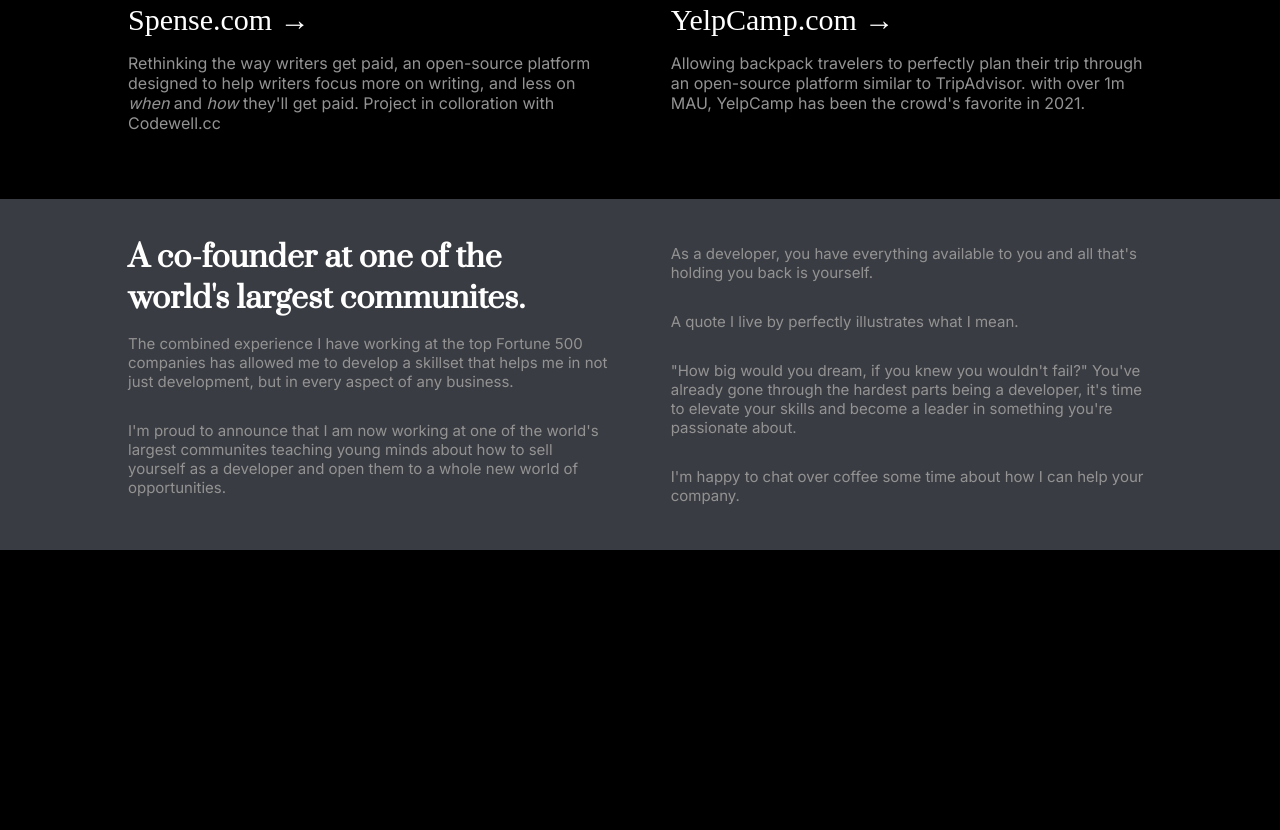
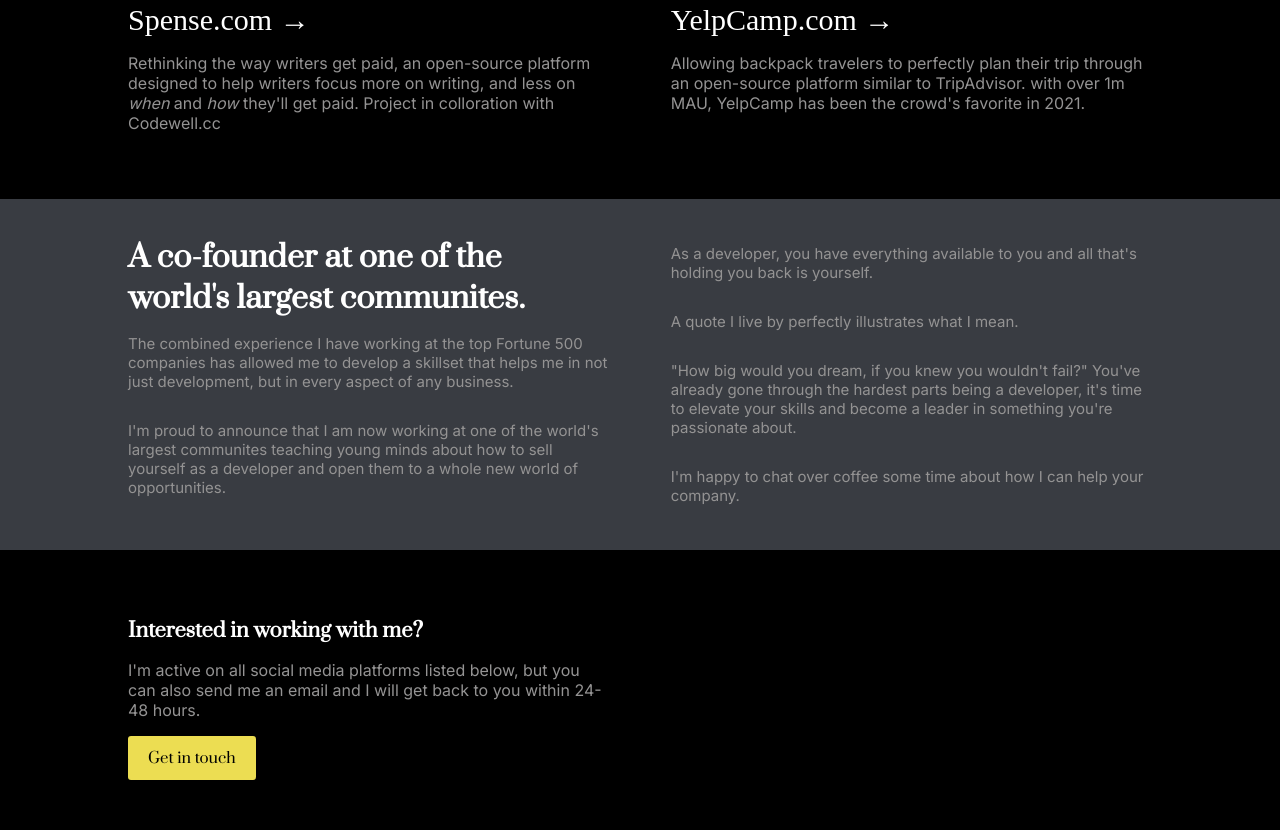
Before and after one commit to muhkyle17/web-developer-portfolio, a plain HTML site: page index.html in a window 1280 px wide. Shown: the part 732-1562 px from the top of the page. Before the commit the page ends 1282 px from the top, so only its background shows below. Drawn offline with Linux system fonts and the light colour scheme.

Commit message:
Do with working with me/collab section

```diff
--- a/index.html
+++ b/index.html
@@ -19,7 +19,7 @@
           <a href="#">About</a>
         </div>
 
-        <button class="nav__btn">Get in touch</button>
+        <button class="git__btn">Get in touch</button>
       </div>
     </nav>
 
@@ -73,6 +73,16 @@
 
     </section>
 
+    <section class="container">
+
+      <div class="collab">
+        <h2>Interested in working with me?</h2>
+        <p>I'm active on all social media platforms listed below, but you can also send me an email and I will get back to you within 24-48 hours.</p>
+        <button class="git__btn">Get in touch</button>
+      </div>
+
+    </section>
+
 
 
 
--- a/style.css
+++ b/style.css
@@ -70,13 +70,14 @@
   color: #949393;
 }
 
-.nav__btn {
+.git__btn {
   font-family: 'Prata', sans-serif;
   background-color: #ecdd52;
   font-size: 1.5rem;
   padding: 1.2rem 2rem;
   border-radius: 0.3rem;
   border: none;
+  width: fit-content;
 }
 
 /* ------ Main ------ */
@@ -191,3 +192,14 @@
   font-size: 1.5rem;
   padding: 0;
 }
+
+/* Collab section  */
+
+.collab {
+  width: 47%;
+  padding: 5rem 0;
+}
+
+.collab p {
+  font-size: 1.6rem;
+}
```
